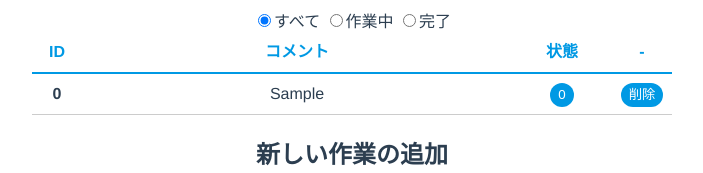
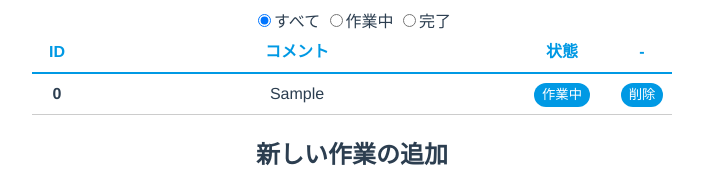
Before and after one commit to mb-c16h18n3scl31985/practice-vue, a Vue app: page / in a window 1280 px wide. Both pictures are taken after typing "Sample" into the empty fields and a click on the button "追加". Shown: the top 173 px of the page, without its empty margins (288-991 px from the left). Built offline with nearby package versions, Linux system fonts and the light colour scheme.

Commit message:
Add: 状態変更ボタンを文字列に変換

```diff
--- a/src/App.vue
+++ b/src/App.vue
@@ -19,7 +19,7 @@
                 <th scope="row">{{ item.id }}</th>
                 <td>{{ item.comment }}</td>
                 <td class="state">
-                    <button v-on:click="doChangeState(item)">{{ item.state }}</button>
+                    <button v-on:click="doChangeState(item)">{{ labels[item.state] }}</button>
                 </td>
                 <td class="button">
                     <button v-on:click.ctrl="doRemove(item)">削除</button>
@@ -86,6 +86,7 @@ export default {
             this.todos.splice(index, 1)
         },
     },
+
     watch: {
         // オプションを使う場合はオブジェクト形式にする
         todos: {
@@ -104,6 +105,13 @@ export default {
     },
 
     computed: {
+        labels() {
+            return this.options.reduce(function(a, b) {
+                return Object.assign(a, { [b.value]: b.label })
+            }, {})
+            // キーから見つけやすいように、次のように加工したデータを作成
+            // {0: '作業中', 1: '完了', -1: 'すべて'}
+        },
         computedTodos: function () {
             // データ current が -1 ならすべて
             // それ以外なら current と state が一致するものだけに絞り込む
```
